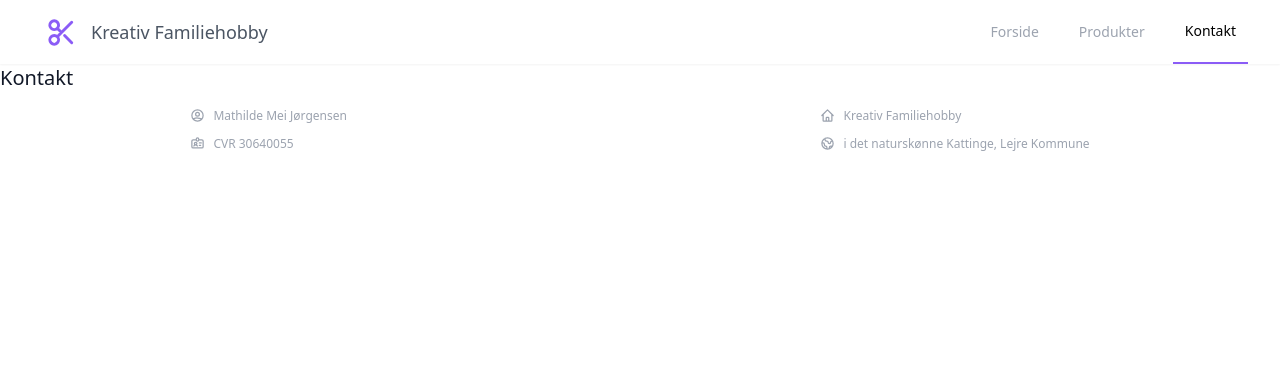
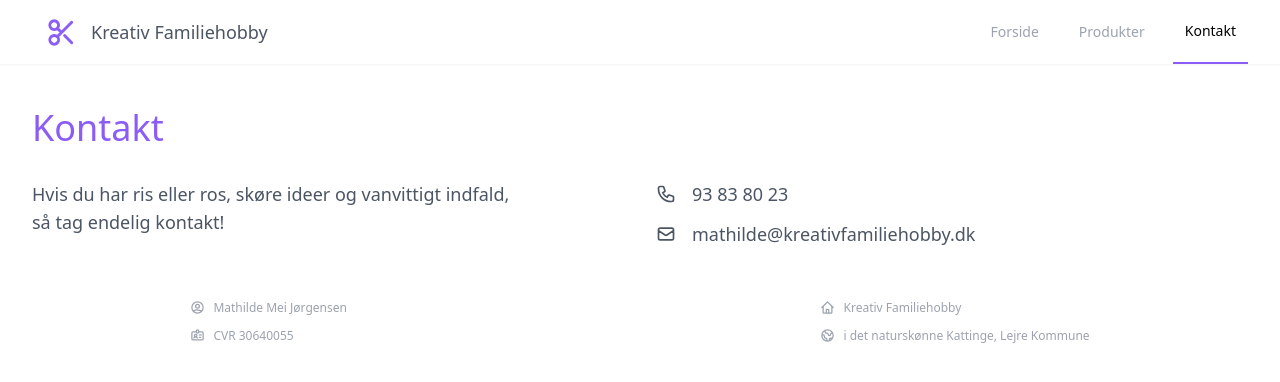
Before and after one commit to RoWaBo/familie-hobby-next-app, a Next.js app: page /kontakt in a window 1280 px wide. Shown: the top 382 px of the page. Built offline with nearby package versions, Linux system fonts and the light colour scheme.

Commit message:
Created Kontakt page

```diff
--- a/pages/kontakt.tsx
+++ b/pages/kontakt.tsx
@@ -1,11 +1,39 @@
+import MainLayout from "../components/MainLayout";
+import { PhoneIcon, MailIcon } from "@heroicons/react/outline";
+
 interface ContactProps {
 
 }
 
 const Contact: React.FunctionComponent<ContactProps> = () => {
     return (
-        <h1>Kontakt</h1>
-     );
+        <MainLayout>
+            <article className="">
+                <h1 className="text-2xl sm:text-4xl leading-9 sm:leading-[3.5rem] font-normal">
+                    <span className="text-purple-500 font-medium">
+                        Kontakt
+                    </span>
+                </h1>
+                <div className="md:flex">
+                    <p className="text-base sm:text-lg mt-4 md:mt-6 flex-1 md:mr-8">
+                        Hvis du har ris eller ros, skøre ideer og vanvittigt indfald, <br /> så tag endelig kontakt!
+                    </p>
+                    <ul className="text-base sm:text-lg text-gray-600 mt-6 flex-1">
+                        <li className="flex items-center">
+                            <span className="sr-only">mobil nummer</span>
+                            <PhoneIcon height={20} width={20} className="mr-4" />
+                            93 83 80 23
+                        </li>
+                        <li className="flex items-center mt-3">
+                            <span className="sr-only">Mail</span>
+                            <MailIcon height={20} width={20} className="mr-4" />
+                            mathilde@kreativfamiliehobby.dk
+                        </li>
+                    </ul>
+                </div>
+            </article>
+        </MainLayout>
+    );
 }
 
 export default Contact;
```
